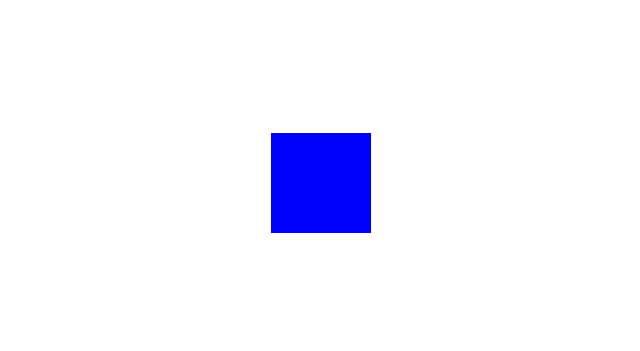
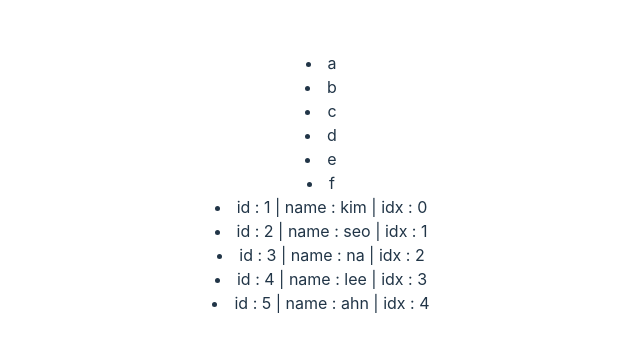
Before and after one commit to calixlock/PJ_vue, a Vue app in the folder 9diin/vue-basic/: page / in a window 1280 px wide. Shown: the part 217-568 px from the top of the page, without its empty margins (319-959 px from the left). Built offline with nearby package versions, Linux system fonts and the light colour scheme.

Commit message:
v-for update

```diff
--- a/9diin/vue-basic/src/App.vue
+++ b/9diin/vue-basic/src/App.vue
@@ -1,10 +1,12 @@
 <template>
   <div>
-    <!-- v-show : 항상 렌더링 되어 DOM에 남아있다 / display css속성만 전환됨 -->
-    <div v-show="isVisible" class="red"></div>
-    <div v-show="!isVisible" class="blue"></div>
-    <!-- v-if : 조건이 만족 할때만 렌더링 된다 -->
-    <div v-if="isVisible" class="yellow"></div>
+    <!-- <li v-for="i in sampleArray">{{ i }}</li> -->
+    <li v-for="(i, idx) in sampleArray" :key="idx">{{ i }}</li>
+    <!-- 고유 key값이 있으면 key를 기준으로 렌더링 대상 식별하므로 부하가 적게 발생한다   -->
+    <!-- key값이 없다면 순서 기반으로 짐작해서 렌더링 대상을 정하고 더 많은 DOM을 업데이트 해야한다 -->
+    <li v-for="(user, idx) in otherArray" :key="user.id">
+      id : {{ user.id }} | name : {{ user.name }} | idx : {{ idx }}
+    </li>
   </div>
 </template>
 
@@ -12,30 +14,18 @@
 export default {
   data() {
     return {
-      isVisible: false,
+      sampleArray: ["a", "b", "c", "d", "e", "f"],
+      otherArray: [
+        { id: 1, name: "kim" },
+        { id: 2, name: "seo" },
+        { id: 3, name: "na" },
+        { id: 4, name: "lee" },
+        { id: 5, name: "ahn" },
+      ],
     };
   },
   methods: {},
 };
 </script>
 
-<style scoped>
-.red {
-  width: 100px;
-  height: 100px;
-
-  background-color: red;
-}
-.blue {
-  width: 100px;
-  height: 100px;
-
-  background-color: blue;
-}
-.yellow {
-  width: 100px;
-  height: 100px;
-
-  background-color: yellow;
-}
-</style>
+<style scoped></style>
```
Also changed, not shown: 1 other file (tests, documents, lock files or other folders).
